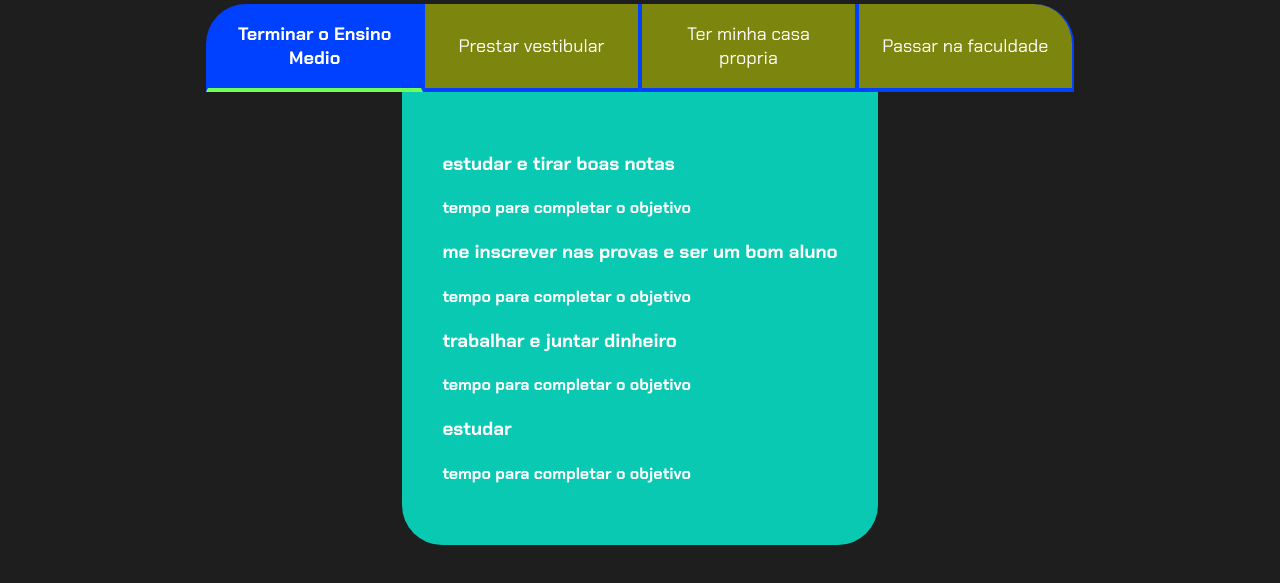
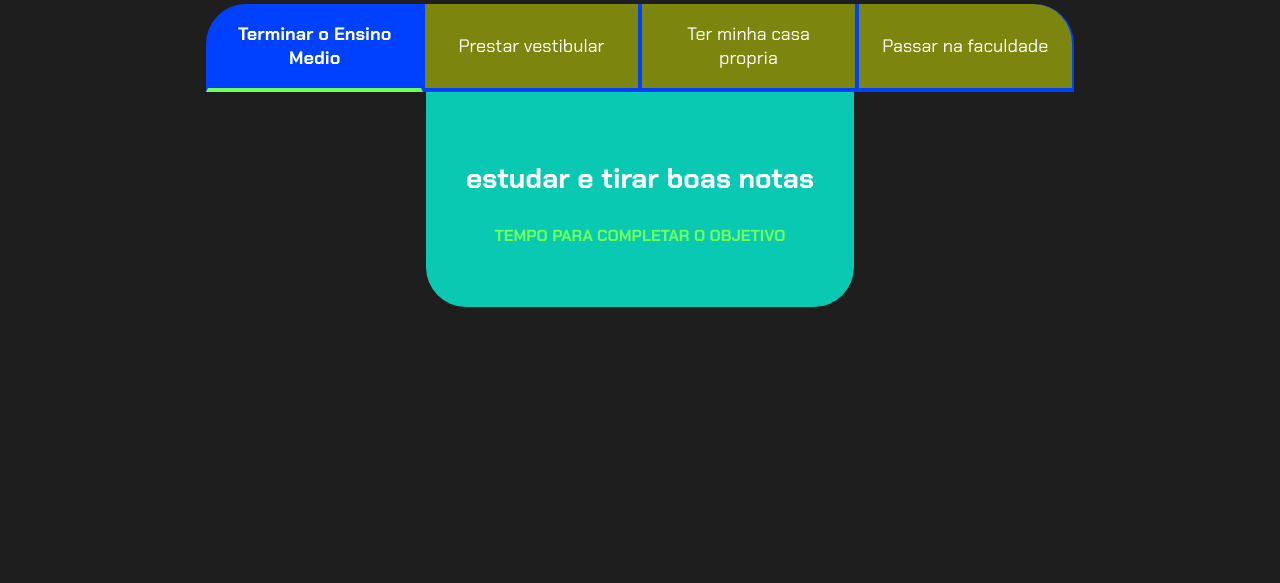
Before and after one commit to pablocastro17/projeto-de-vida, a plain HTML site: page index.html in a window 1280 px wide. Shown: the part 99-682 px from the top of the page. Drawn offline with Linux system fonts and the light colour scheme.

Commit message:
Add files via upload

```diff
--- a/index.html
+++ b/index.html
@@ -18,21 +18,25 @@
             <button class="botao">Passar na faculdade</button>
         </div>
         <div class="abas-textos">
-            <div class="aba-conteudo">
+            <div class="aba-conteudo ativo">
                 <h3 class="aba-conteudo-titulo-principal">estudar e tirar boas notas</h3>
                     <h4 class="aba-conteudo-titulo-secundario">tempo para completar o objetivo</h4>
+                    <div class="contador"></div>
             </div>
             <div class="aba-conteudo">
                 <h3 class="aba-conteudo-titulo-principal">me inscrever nas provas e ser um bom aluno</h3>
                     <h4 class="aba-conteudo-titulo-secundario">tempo para completar o objetivo</h4>
+                    <div class="contador"></div>
             </div>
             <div class="aba-conteudo">
                 <h3 class="aba-conteudo-titulo-principal">trabalhar e juntar dinheiro</h3>
                     <h4 class="aba-conteudo-titulo-secundario">tempo para completar o objetivo</h4>
+                    <div class="contador"></div>
             </div>
             <div class="aba-conteudo">
                 <h3 class="aba-conteudo-titulo-principal">estudar</h3>
                     <h4 class="aba-conteudo-titulo-secundario">tempo para completar o objetivo</h4>
+                    <div class="contador"></div>
             </div>
         </div>
     </section>
--- a/main.js
+++ b/main.js
@@ -1,11 +1,20 @@
 const botoes = document.querySelectorAll(".botao");
+const textos = document.querySelectorAll(".aba-conteudo");
 
 for (let i = 0; i < botoes.length; i++) {
   botoes[i].onclick = function () {
     for (let j = 0; j < botoes.length; j++) {
       botoes[j].classList.remove("ativo");
+      textos[j].classList.remove("ativo");
     }
 
     botoes[i].classList.add("ativo");
+    textos[i].classList.add("ativo");
   };
 }
+
+const contadores = document.querySelectorAll(".contador");
+const tempoObjetivo1 = new date ("2024-10-05T00:00:00");
+let tempoAtual = new date();
+
+contadores(0).textContent = tempoObjetivo1 - tempoAtual;
--- a/style.css
+++ b/style.css
@@ -70,6 +70,22 @@ body {
     padding: 40px;
     border-radius: 0 0 40px 40px;
 }
+.aba-conteudo.ativo{
+    display: block;
+}
+.aba-conteudo{
+    display: none;
+}
+.aba-conteudo-titulo-principal{
+    font-size: 28px;
+    text-align: center;
+}
+.aba-conteudo-titulo-secundario{
+    text-align: center;
+    color: #6FFF57;
+    text-transform: uppercase;
+}
+
 @media screen and (min-width: 768px) {
     .botoes{
         display: flex;
```
